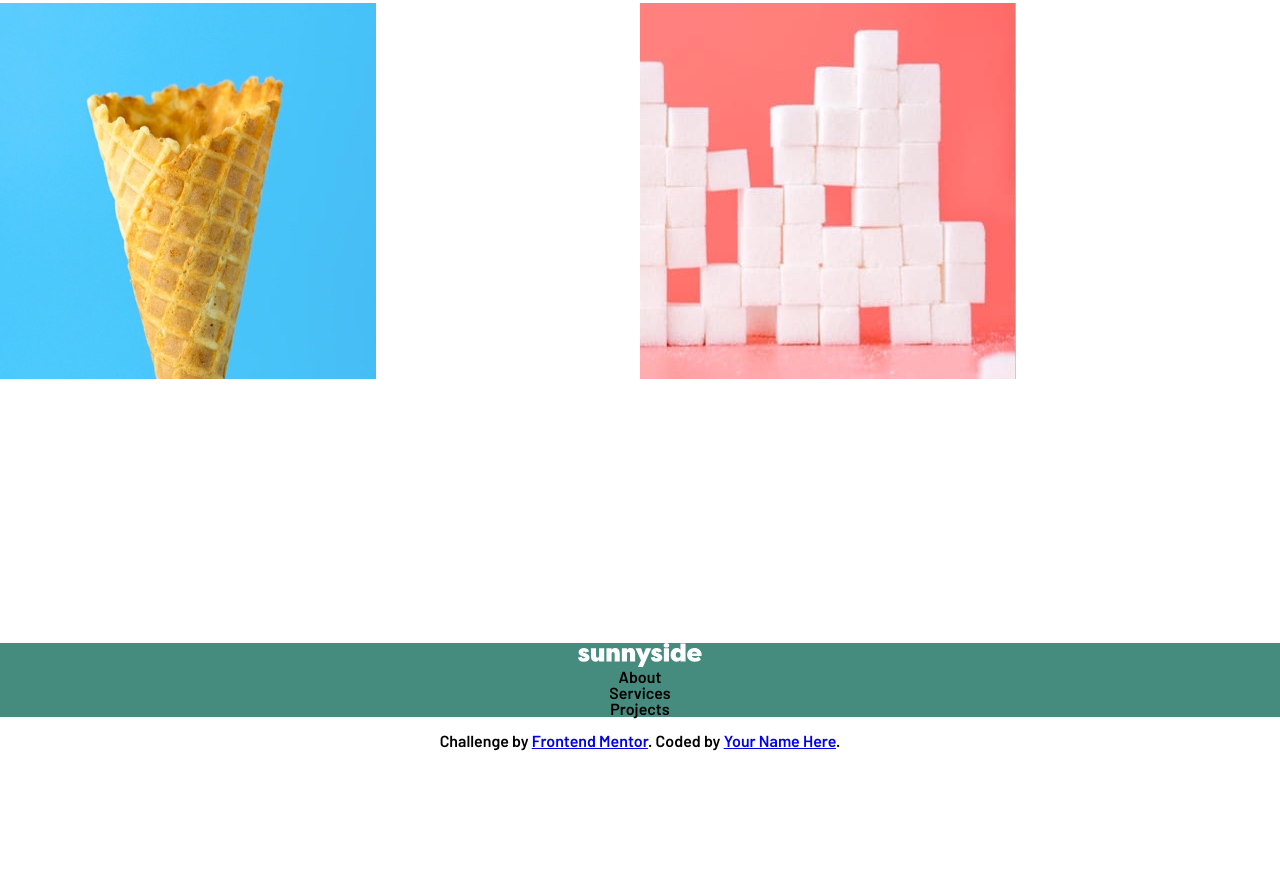
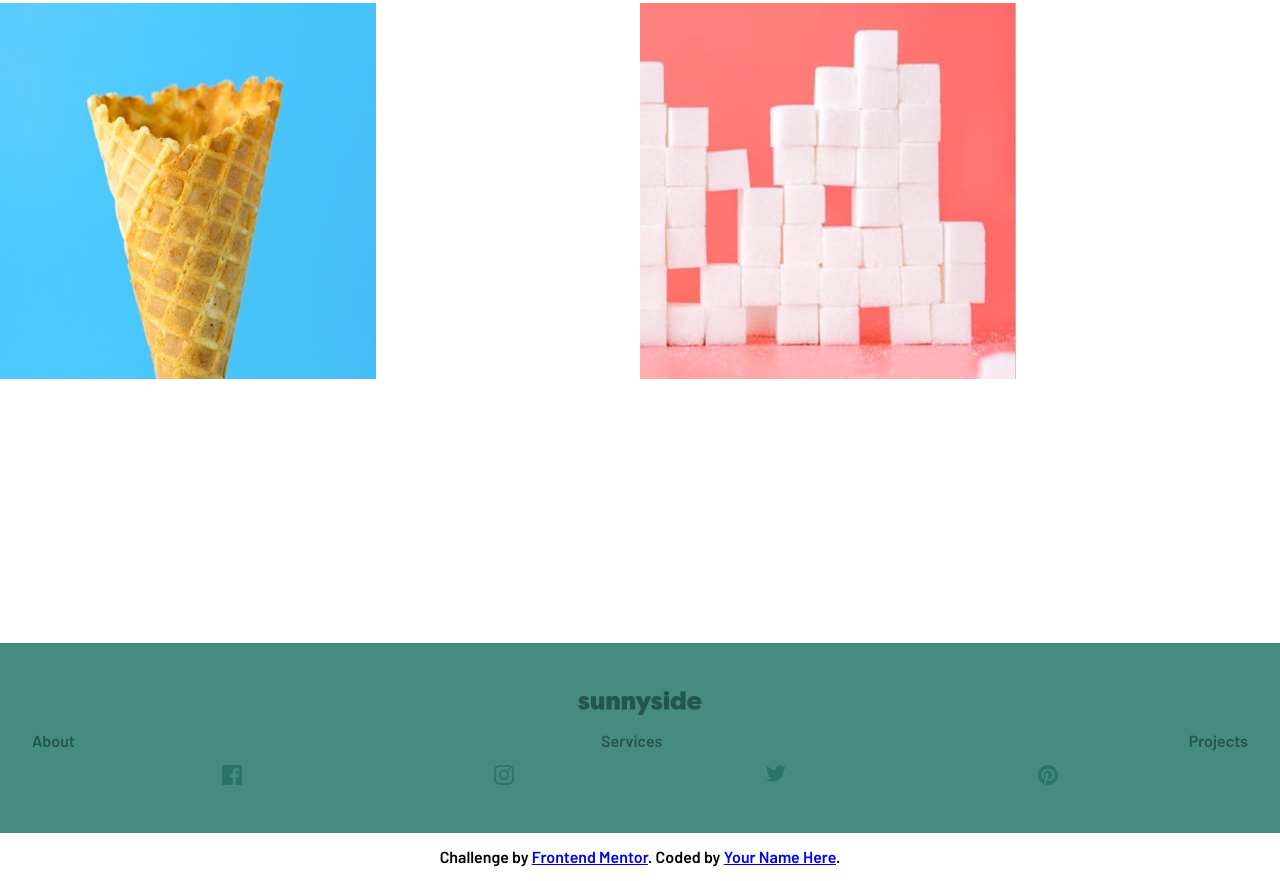
Before and after one commit to neenreva/sunnyside-agency-landing-page-main, a plain HTML site: page index.html in a window 1280 px wide. Shown: the part 4909-5790 px from the top of the page. Before the commit the page ends 5674 px from the top, so only its background shows below. Drawn offline with Linux system fonts and the light colour scheme.

Commit message:
Layout update

```diff
--- a/index.html
+++ b/index.html
@@ -169,15 +169,44 @@
             class="img-grid-img"
           />
         </picture>
-        <footer>
-          <img src="./images/logo.svg" alt="Sunnyside logo" />
+        <footer class="footer">
+          <img src="./images/logo-green.svg" alt="Sunnyside logo" />
           <div class="footer__links">
             <div class="footer__page-links">
               <p class="footer__page-link">About</p>
               <p class="footer__page-link">Services</p>
               <p class="footer__page-link">Projects</p>
             </div>
-            <div class="footer__social-links"></div>
+            <div class="footer__social-links">
+              <svg width="20" height="20" xmlns="http://www.w3.org/2000/svg">
+                <path
+                  d="M18.896 0H1.104C.494 0 0 .494 0 1.104v17.793C0 19.506.494 20 1.104 20h9.58v-7.745H8.076V9.237h2.606V7.01c0-2.583 1.578-3.99 3.883-3.99 1.104 0 2.052.082 2.329.119v2.7h-1.598c-1.254 0-1.496.597-1.496 1.47v1.928h2.989l-.39 3.018h-2.6V20h5.098c.608 0 1.102-.494 1.102-1.104V1.104C20 .494 19.506 0 18.896 0z"
+                  fill="#2C7566"
+                  fill-rule="nonzero"
+                />
+              </svg>
+              <svg width="20" height="20" xmlns="http://www.w3.org/2000/svg">
+                <path
+                  d="M10 1.802c2.67 0 2.987.01 4.042.059 2.71.123 3.975 1.409 4.099 4.099.048 1.054.057 1.37.057 4.04 0 2.672-.01 2.988-.057 4.042-.124 2.687-1.387 3.975-4.1 4.099-1.054.048-1.37.058-4.041.058-2.67 0-2.987-.01-4.04-.058-2.718-.124-3.977-1.416-4.1-4.1-.048-1.054-.058-1.37-.058-4.041 0-2.67.01-2.986.058-4.04.124-2.69 1.387-3.977 4.1-4.1 1.054-.048 1.37-.058 4.04-.058zM10 0C7.284 0 6.944.012 5.877.06 2.246.227.227 2.242.061 5.877.01 6.944 0 7.284 0 10s.012 3.057.06 4.123c.167 3.632 2.182 5.65 5.817 5.817 1.067.048 1.407.06 4.123.06s3.057-.012 4.123-.06c3.629-.167 5.652-2.182 5.816-5.817.05-1.066.061-1.407.061-4.123s-.012-3.056-.06-4.122C19.777 2.249 17.76.228 14.124.06 13.057.01 12.716 0 10 0zm0 4.865a5.135 5.135 0 100 10.27 5.135 5.135 0 000-10.27zm0 8.468a3.333 3.333 0 110-6.666 3.333 3.333 0 010 6.666zm5.338-9.87a1.2 1.2 0 100 2.4 1.2 1.2 0 000-2.4z"
+                  fill="#2C7566"
+                  fill-rule="nonzero"
+                />
+              </svg>
+              <svg width="20" height="17" xmlns="http://www.w3.org/2000/svg">
+                <path
+                  d="M20 2.172a8.192 8.192 0 01-2.357.646 4.11 4.11 0 001.805-2.27 8.22 8.22 0 01-2.606.996A4.096 4.096 0 0013.847.248c-2.65 0-4.596 2.472-3.998 5.037A11.648 11.648 0 011.392 1a4.109 4.109 0 001.27 5.478 4.086 4.086 0 01-1.858-.513c-.045 1.9 1.318 3.679 3.291 4.075a4.113 4.113 0 01-1.853.07 4.106 4.106 0 003.833 2.849A8.25 8.25 0 010 14.658a11.616 11.616 0 006.29 1.843c7.618 0 11.923-6.434 11.663-12.205A8.354 8.354 0 0020 2.172z"
+                  fill="#2C7566"
+                  fill-rule="nonzero"
+                />
+              </svg>
+              <svg width="20" height="20" xmlns="http://www.w3.org/2000/svg">
+                <path
+                  d="M10 0C4.477 0 0 4.477 0 10c0 4.237 2.636 7.855 6.356 9.312-.088-.791-.167-2.005.035-2.868.181-.78 1.172-4.97 1.172-4.97s-.299-.6-.299-1.486c0-1.39.806-2.428 1.81-2.428.852 0 1.264.64 1.264 1.408 0 .858-.546 2.14-.828 3.33-.236.995.5 1.807 1.48 1.807 1.778 0 3.144-1.874 3.144-4.58 0-2.393-1.72-4.068-4.176-4.068-2.845 0-4.516 2.135-4.516 4.34 0 .859.331 1.781.745 2.281a.3.3 0 01.069.288l-.278 1.133c-.044.183-.145.223-.335.134-1.249-.581-2.03-2.407-2.03-3.874 0-3.154 2.292-6.052 6.608-6.052 3.469 0 6.165 2.473 6.165 5.776 0 3.447-2.173 6.22-5.19 6.22-1.013 0-1.965-.525-2.291-1.148l-.623 2.378c-.226.869-.835 1.958-1.244 2.621.937.29 1.931.446 2.962.446 5.523 0 10-4.477 10-10S15.523 0 10 0z"
+                  fill="#2C7566"
+                  fill-rule="nonzero"
+                />
+              </svg>
+            </div>
           </div>
         </footer>
       </div>
--- a/styles/style.scss
+++ b/styles/style.scss
@@ -214,10 +214,38 @@ main {
   overflow: hidden;
 }
 
-footer {
+.footer {
   grid-area: footer;
   background-color: $-clr-p-Dmoderatecyan;
+  padding: 2rem;
+  img {
+    padding: 1rem 0;
+  }
+
+  &__page-links {
+    display: flex;
+    align-items: center;
+    justify-content: space-between;
+    color: $-clr-p-Desatcyan;
+    :hover {
+      color: $-clr-n-White
+    }
+  }
+
+  &__social-links {
+    padding: 1rem 4rem;
+    display: flex;
+    justify-content: space-around;
+    svg {
+      width: 20px;
+      height: 20px;
+      :hover {
+        fill: $-clr-n-White
+      }
+    }
+  }
 }
+
 
 .attribution {
   padding: 1rem;
```
Also changed, not shown: images/logo-green.svg (added), styles/style.css, 1 other file.
